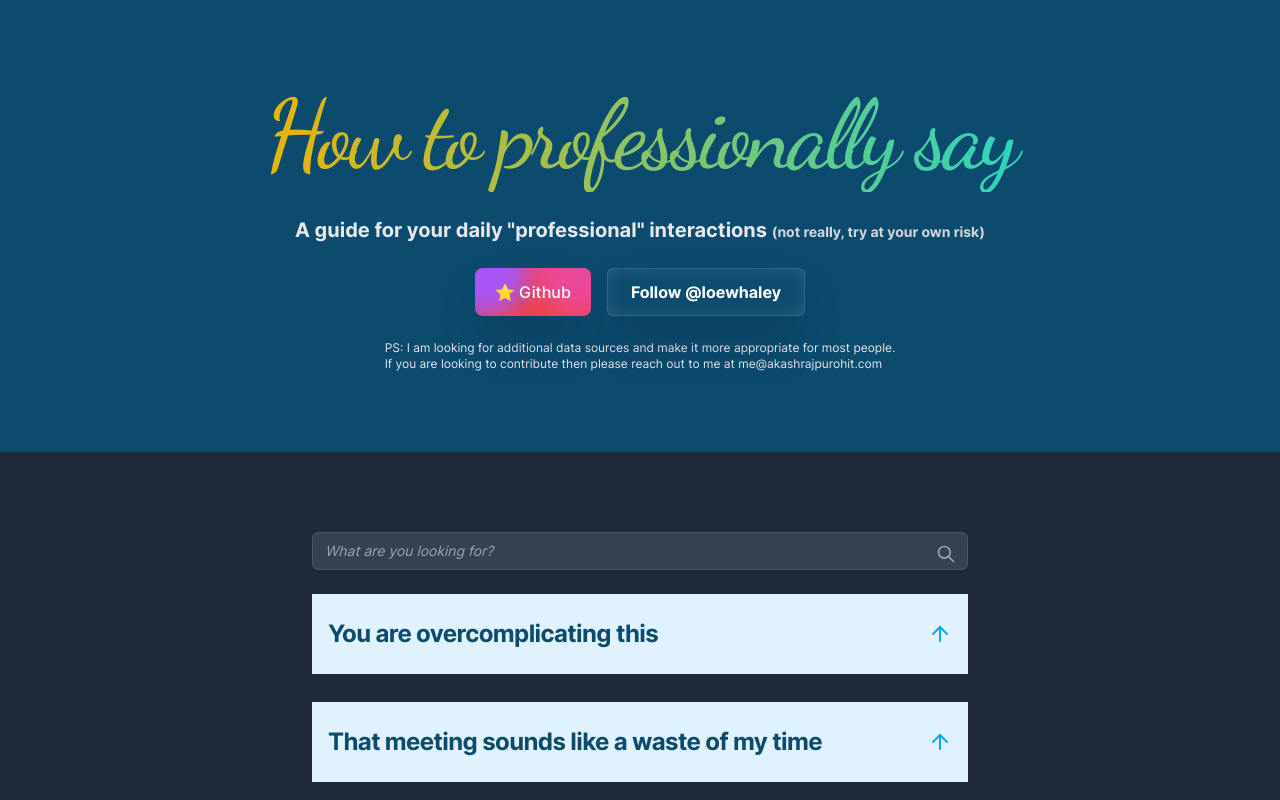
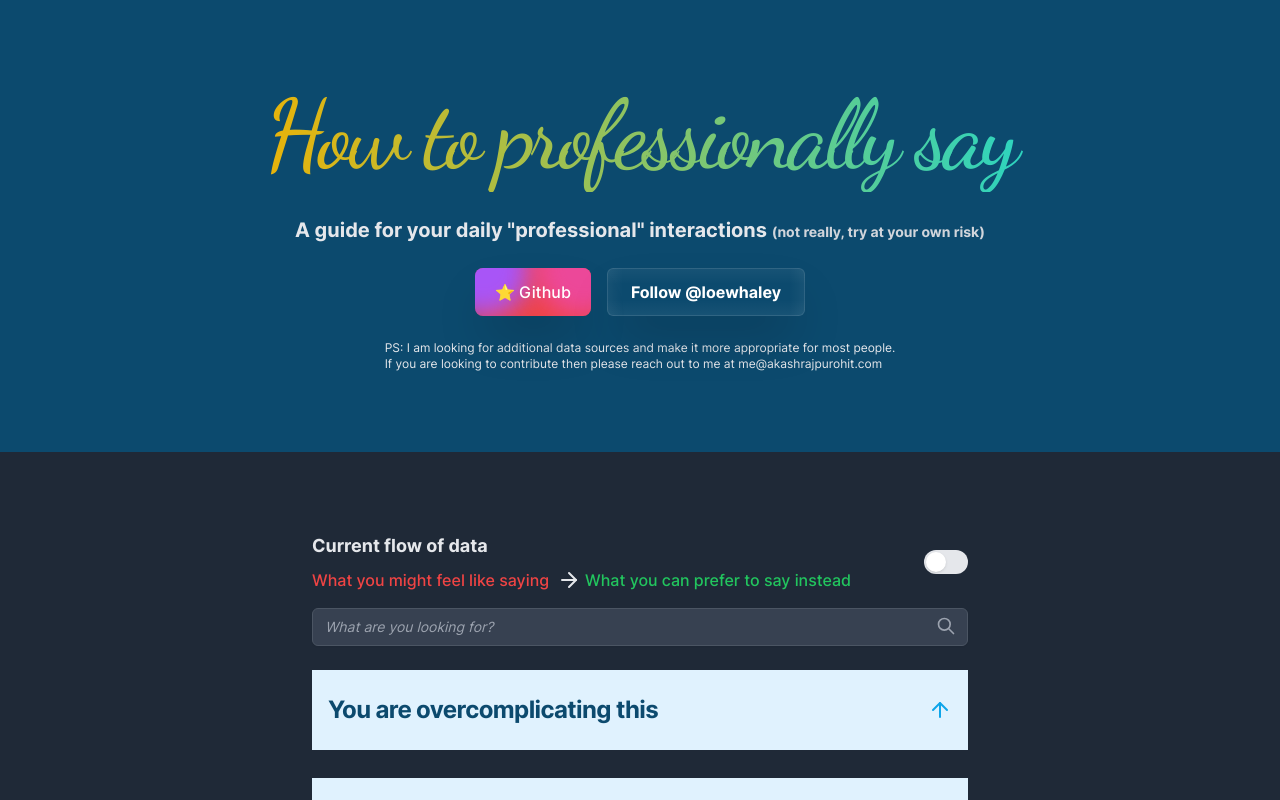
Before and after one commit to AkashRajpurohit/howtoprofessionallysay, a Next.js app: page / in a window 1280 px wide. Shown: the top 800 px of the page. Built offline with nearby package versions, Linux system fonts and the light colour scheme.

Commit message:
feat: :sparkles: toggle between flow of data (#7)

```diff
--- a/components/QuestionCard.tsx
+++ b/components/QuestionCard.tsx
@@ -1,5 +1,5 @@
 import { Disclosure } from '@headlessui/react';
-import { IQnA } from 'lib/types';
+import { Flow, IQnA } from 'lib/types';
 import React, { FunctionComponent } from 'react';
 import { ArrowRight, ArrowUp } from 'react-feather';
 
@@ -10,7 +10,11 @@ interface IQuestionCardProps {
 const QuestionCard: FunctionComponent<IQuestionCardProps> = ({
   qna,
 }): JSX.Element => {
-  const answers = [qna.answer, ...(qna.alternativeAnswers || [])];
+  const question = qna.flow === Flow.A_TO_B ? qna.question : qna.answer;
+  const answers =
+    qna.flow === Flow.A_TO_B
+      ? [qna.answer, ...(qna.alternativeAnswers || [])]
+      : [qna.question];
 
   return (
     <div className="w-full">
@@ -19,7 +23,7 @@ const QuestionCard: FunctionComponent<IQuestionCardProps> = ({
           <div className="my-2">
             <Disclosure.Button className="flex w-full items-center justify-between gap-2 bg-primary-100 px-4 py-6 text-left text-sm font-medium text-primary-900 hover:bg-primary-200 focus:outline-none focus-visible:ring focus-visible:ring-primary-500 focus-visible:ring-opacity-75">
               <h3 className="text-xl font-bold leading-9 tracking-tight xl:text-2xl">
-                {qna.question}
+                {question}
               </h3>
               <span className="h-6 w-6">
                 <ArrowUp
@@ -31,8 +35,8 @@ const QuestionCard: FunctionComponent<IQuestionCardProps> = ({
             </Disclosure.Button>
             <Disclosure.Panel className="bg-primary-200">
               <ul className="px-4 py-4 text-xl font-medium text-gray-800">
-                {(answers || []).map((answer) => (
-                  <li className="my-1 flex items-start gap-2" key={answer}>
+                {(answers || []).map((answer, index) => (
+                  <li className="my-1 flex items-start gap-2" key={index}>
                     <span className="mt-0.5 text-primary-900">
                       <ArrowRight />
                     </span>
--- a/components/QuestionsListLayout.tsx
+++ b/components/QuestionsListLayout.tsx
@@ -1,7 +1,11 @@
-import { IQnA } from 'lib/types';
-import React, { FunctionComponent, useState } from 'react';
+import { Flow, IQnA } from 'lib/types';
+import React, { FunctionComponent, useEffect, useState } from 'react';
 import { matchSorter } from 'match-sorter';
 import QuestionCard from './QuestionCard';
+import { Switch } from '@headlessui/react';
+import clsx from 'clsx';
+import { ArrowRight } from 'react-feather';
+import { swapFlowOfData } from 'lib/qna';
 
 interface IQuestionsListLayoutProps {
   qnas: IQnA[];
@@ -21,7 +25,7 @@ const SearchInput: FunctionComponent<{
         className="block w-full rounded-md border border-gray-600 bg-gray-700 py-2 pr-3 shadow-sm placeholder:italic placeholder:text-gray-400 focus:border-primary-500 focus:outline-none focus:ring-1 focus:ring-primary-500 sm:text-sm"
       />
       <svg
-        className="absolute right-3 top-3 h-5 w-5 text-gray-400 dark:text-gray-300"
+        className="absolute right-3 top-2 h-5 w-5 text-gray-400 dark:text-gray-300"
         xmlns="http://www.w3.org/2000/svg"
         fill="none"
         viewBox="0 0 24 24"
@@ -38,19 +42,100 @@ const SearchInput: FunctionComponent<{
   );
 };
 
+// based on a toggle change the flow of data
+const FlowOfData: FunctionComponent<{
+  flow: Flow;
+  toggleFlow: () => void;
+}> = ({ flow, toggleFlow }) => {
+  const enabled = flow === Flow.B_TO_A;
+  return (
+    <div className="mb-4 flex items-center justify-between">
+      <div className="flex flex-col gap-2">
+        <p className="text-lg font-bold">Current flow of data</p>
+        {enabled ? (
+          <p className="flex flex-col gap-2 md:flex-row">
+            <span className="font-semibold text-red-500">
+              What you are being told by someone
+            </span>
+            <span className="h-5 w-5">
+              <ArrowRight />
+            </span>
+            <span className="font-semibold text-green-500">
+              What they actually mean
+            </span>
+          </p>
+        ) : (
+          <p className="flex gap-2">
+            <span className="font-semibold text-red-500">
+              What you might feel like saying
+            </span>
+            <span className="h-5 w-5">
+              <ArrowRight />
+            </span>
+            <span className="font-semibold text-green-500">
+              What you can prefer to say instead
+            </span>
+          </p>
+        )}
+      </div>
+      <div>
+        <Switch.Group as="div" className="flex items-center justify-between">
+          <Switch
+            checked={enabled}
+            onChange={toggleFlow}
+            className={clsx(
+              enabled ? 'bg-primary-600' : 'bg-gray-200',
+              'focus:ring-primary relative inline-flex h-6 w-11 flex-shrink-0 cursor-pointer rounded-full border-2 border-transparent transition-colors duration-200 ease-in-out focus:outline-none focus:ring-2 focus:ring-offset-2'
+            )}
+          >
+            <span
+              aria-hidden="true"
+              className={clsx(
+                enabled ? 'translate-x-5' : 'translate-x-0',
+                'pointer-events-none inline-block h-5 w-5 transform rounded-full bg-white shadow ring-0 transition duration-200 ease-in-out'
+              )}
+            />
+          </Switch>
+        </Switch.Group>
+      </div>
+    </div>
+  );
+};
+
 const QuestionsListLayout: FunctionComponent<IQuestionsListLayoutProps> = ({
   qnas,
 }): JSX.Element => {
   const [searchValue, setSearchValue] = useState('');
-  const filteredQuestions = matchSorter(qnas, searchValue, {
-    keys: ['question', 'answer', 'alternativeAnswers'],
-  });
+  const [flow, setFlow] = useState<Flow>(Flow.A_TO_B);
+  const [questionsToDisplay, setQuestionsToDisplay] = useState(qnas);
 
-  const questionsToDisplay =
-    qnas.length > 0 && !searchValue ? qnas : filteredQuestions;
+  useEffect(() => {
+    if (searchValue) {
+      const filteredQuestions = matchSorter(qnas, searchValue, {
+        keys: ['question', 'answer', 'alternativeAnswers'],
+      });
+      setQuestionsToDisplay(filteredQuestions);
+    } else {
+      setQuestionsToDisplay(qnas);
+    }
+  }, [searchValue]);
+
+  useEffect(() => {
+    const updatedQnAs = swapFlowOfData(questionsToDisplay, flow);
+    setQuestionsToDisplay(updatedQnAs);
+  }, [flow]);
+
+  const toggleFlow = () => {
+    if (flow === Flow.A_TO_B) {
+      setFlow(Flow.B_TO_A);
+    } else {
+      setFlow(Flow.A_TO_B);
+    }
+  };
 
   return (
     <div>
+      <FlowOfData flow={flow} toggleFlow={toggleFlow} />
       <SearchInput setSearchValue={setSearchValue} />
       <ul className="mt-4 flex flex-col gap-3">
         {!questionsToDisplay.length && <li>No questions found</li>}
--- a/lib/qna.ts
+++ b/lib/qna.ts
@@ -1,5 +1,14 @@
 import qna from 'content/qna';
+import { Flow, IQnA } from './types';
 
 export const getQnAs = () => {
   return qna;
 };
+
+export const swapFlowOfData = (qnas: IQnA[], flow: Flow) => {
+  return qnas.map((qna) => {
+    const obj = { ...qna };
+    obj.flow = flow;
+    return obj;
+  });
+};
--- a/lib/types.ts
+++ b/lib/types.ts
@@ -1,5 +1,11 @@
+export enum Flow {
+  A_TO_B = 'A_TO_B',
+  B_TO_A = 'B_TO_A',
+}
+
 export interface IQnA {
   question: string;
   answer: string;
   alternativeAnswers?: string[];
+  flow: Flow;
 }
--- a/package.json
+++ b/package.json
@@ -8,6 +8,7 @@
   },
   "dependencies": {
     "@headlessui/react": "^1.6.0",
+    "clsx": "^1.1.1",
     "match-sorter": "^6.3.1",
     "next": "^12.1.5",
     "preact": "^10.7.1",
```
Also changed, not shown: content/qna.ts (+34 -1 lines), 2 other files (tests, documents, lock files or other folders).
